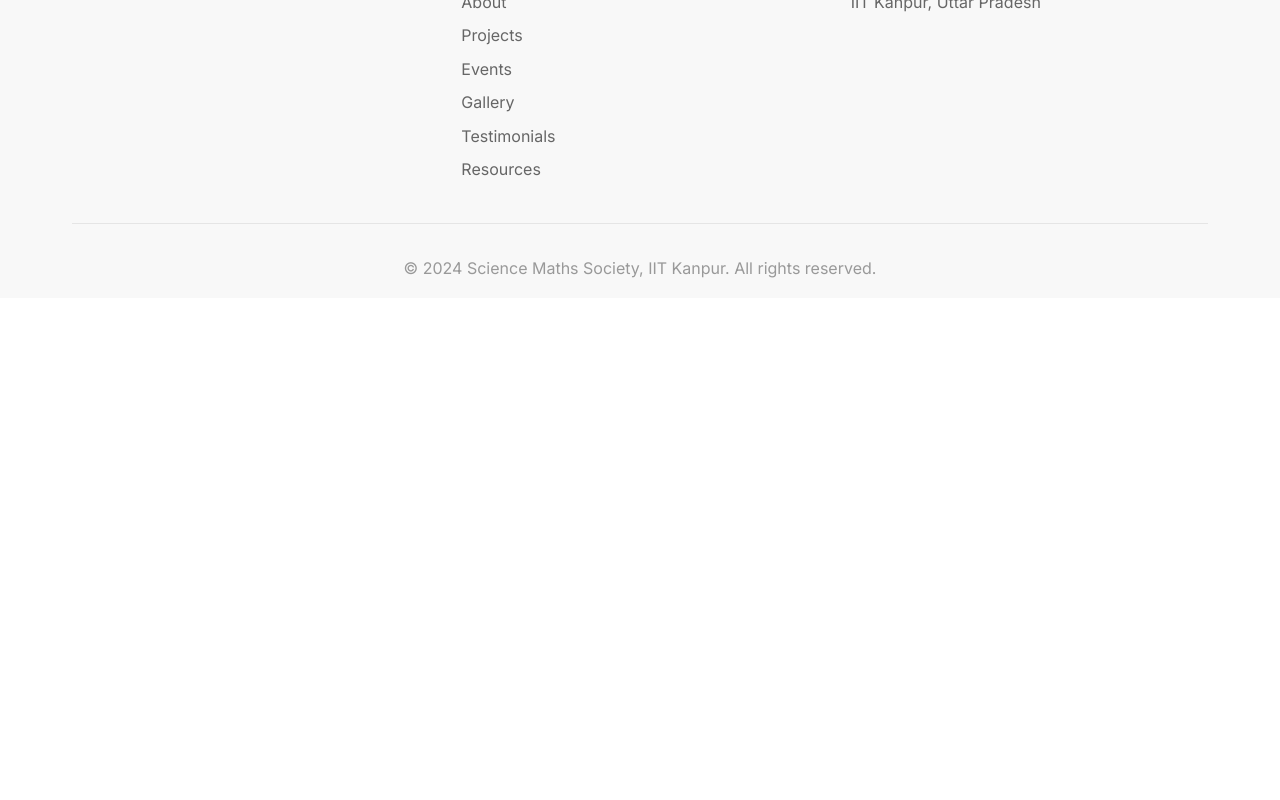
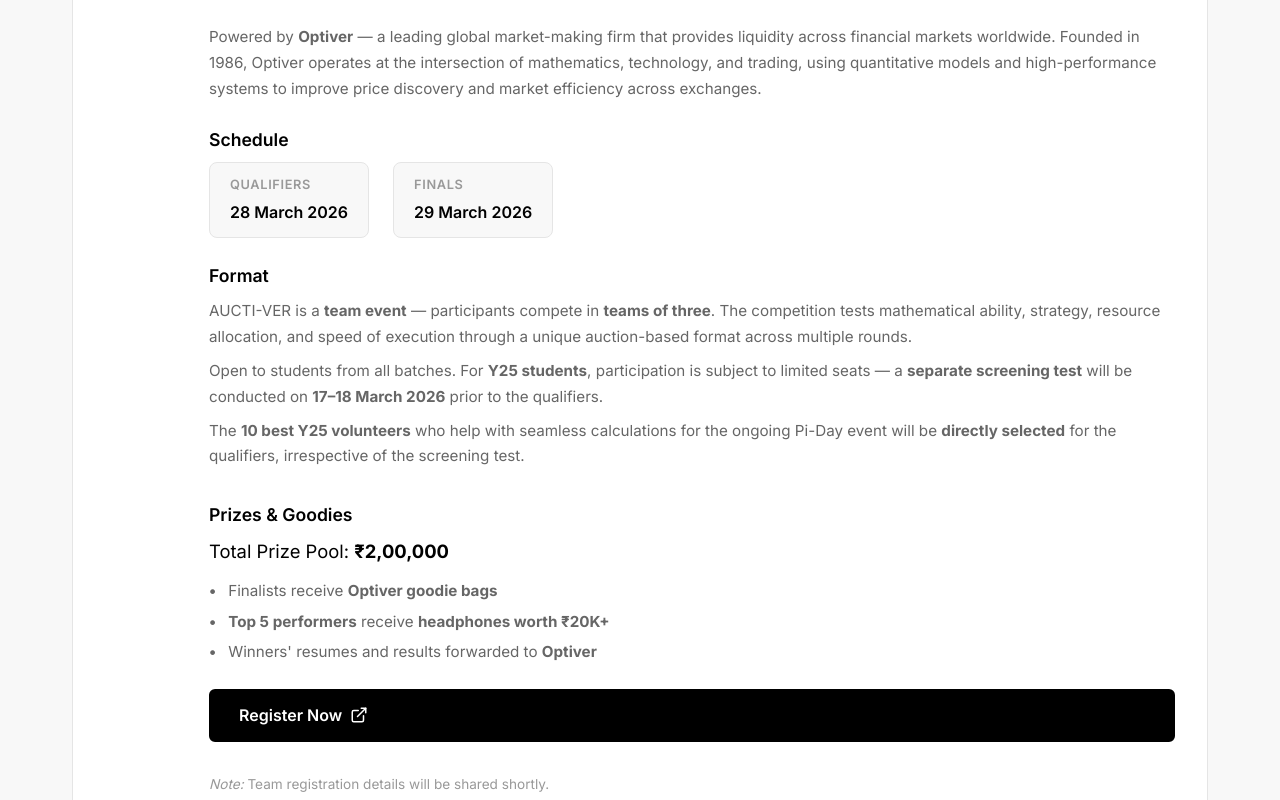
Before and after one commit to Singularityy0/scimathsoc, a React (Create React App) app: page /events in a window 1280 px wide. Shown: the part 2420-3220 px from the top of the page. Before the commit the page ends 2718 px from the top, so only its background shows below. Built offline with nearby package versions, Linux system fonts and the light colour scheme.

Commit message:
Added AUCTI-VER event details with Optiver sponsorship info

```diff
--- a/src/pages/Events.css
+++ b/src/pages/Events.css
@@ -271,6 +271,189 @@
   color: #ffffff;
 }
 
+/* AUCTI-VER expanded card */
+.auctiver-card {
+  grid-column: 1 / -1;
+}
+
+.auctiver-details {
+  margin: 1.5rem 0;
+  display: flex;
+  flex-direction: column;
+  gap: 1.5rem;
+}
+
+.auctiver-details h4 {
+  font-size: 1.1rem;
+  font-weight: 600;
+  margin-bottom: 0.5rem;
+  transition: color 0.3s ease;
+}
+
+.light-mode .auctiver-details h4 {
+  color: #000000;
+}
+
+.dark-mode .auctiver-details h4 {
+  color: #ffffff;
+}
+
+.auctiver-sponsor p {
+  font-size: 0.95rem;
+  line-height: 1.7;
+  transition: color 0.3s ease;
+}
+
+.light-mode .auctiver-sponsor p {
+  color: #666666;
+}
+
+.dark-mode .auctiver-sponsor p {
+  color: #cccccc;
+}
+
+.schedule-items {
+  display: flex;
+  gap: 1.5rem;
+  flex-wrap: wrap;
+}
+
+.schedule-item {
+  display: flex;
+  flex-direction: column;
+  padding: 0.75rem 1.25rem;
+  border: 1px solid;
+  border-radius: 8px;
+  min-width: 160px;
+  transition: all 0.3s ease;
+}
+
+.light-mode .schedule-item {
+  border-color: #e5e5e5;
+  background: #f8f8f8;
+}
+
+.dark-mode .schedule-item {
+  border-color: #333333;
+  background: #111111;
+}
+
+.schedule-label {
+  font-size: 0.8rem;
+  text-transform: uppercase;
+  font-weight: 600;
+  letter-spacing: 0.05em;
+  margin-bottom: 0.25rem;
+  transition: color 0.3s ease;
+}
+
+.light-mode .schedule-label {
+  color: #999999;
+}
+
+.dark-mode .schedule-label {
+  color: #888888;
+}
+
+.schedule-date {
+  font-size: 1rem;
+  font-weight: 600;
+  transition: color 0.3s ease;
+}
+
+.light-mode .schedule-date {
+  color: #000000;
+}
+
+.dark-mode .schedule-date {
+  color: #ffffff;
+}
+
+.auctiver-format p {
+  font-size: 0.95rem;
+  line-height: 1.7;
+  margin-bottom: 0.5rem;
+  transition: color 0.3s ease;
+}
+
+.light-mode .auctiver-format p {
+  color: #666666;
+}
+
+.dark-mode .auctiver-format p {
+  color: #cccccc;
+}
+
+.auctiver-prizes .prize-pool {
+  font-size: 1.15rem;
+  margin-bottom: 0.75rem;
+  transition: color 0.3s ease;
+}
+
+.light-mode .auctiver-prizes .prize-pool {
+  color: #000000;
+}
+
+.dark-mode .auctiver-prizes .prize-pool {
+  color: #ffffff;
+}
+
+.auctiver-prizes ul {
+  list-style: none;
+  padding: 0;
+  display: flex;
+  flex-direction: column;
+  gap: 0.4rem;
+}
+
+.auctiver-prizes li {
+  font-size: 0.95rem;
+  padding-left: 1.2rem;
+  position: relative;
+  transition: color 0.3s ease;
+}
+
+.auctiver-prizes li::before {
+  content: '•';
+  position: absolute;
+  left: 0;
+  font-weight: 700;
+}
+
+.light-mode .auctiver-prizes li {
+  color: #666666;
+}
+
+.dark-mode .auctiver-prizes li {
+  color: #cccccc;
+}
+
+.auctiver-register-btn {
+  display: inline-flex;
+  align-items: center;
+  gap: 0.5rem;
+  font-size: 1rem;
+  padding: 12px 28px;
+  border-radius: 6px;
+  text-decoration: none;
+  font-weight: 600;
+  transition: all 0.3s ease;
+}
+
+.auctiver-note {
+  font-size: 0.85rem;
+  margin-top: 0.5rem;
+  transition: color 0.3s ease;
+}
+
+.light-mode .auctiver-note {
+  color: #999999;
+}
+
+.dark-mode .auctiver-note {
+  color: #888888;
+}
+
 /* Responsive Design */
 @media (max-width: 768px) {
   .events-page {
@@ -297,6 +480,19 @@
   .event-meta {
     align-items: center;
   }
+
+  .auctiver-card {
+    grid-column: 1 / -1;
+  }
+
+  .schedule-items {
+    flex-direction: column;
+    gap: 0.75rem;
+  }
+
+  .schedule-item {
+    min-width: auto;
+  }
 }
 
 @media (max-width: 480px) {
--- a/src/pages/Events.js
+++ b/src/pages/Events.js
@@ -1,6 +1,6 @@
 import React from 'react';
 import { motion } from 'framer-motion';
-import { Clock, MapPin } from 'lucide-react';
+import { Clock, MapPin, ExternalLink } from 'lucide-react';
 import './Events.css';
 
 const Events = () => {
@@ -174,26 +174,88 @@
             </div>
           </div>
 
-          <div className="event-card">
+          <div className="event-card auctiver-card">
             <div className="event-date">
-              <span className="day">--</span>
-              <span className="month">--</span>
-              <span className="year">2025</span>
+              <span className="day">28</span>
+              <span className="month">Mar</span>
+              <span className="year">2026</span>
             </div>
             <div className="event-content">
-              <h3>Upcoming</h3>
+              <h3>AUCTI-VER</h3>
               <p className="event-description">
-                Details for the Auctiver event coming soon.
+                What happens when mathematics meets markets? What happens when strategy is just as important as solving the problem?
               </p>
+              <p className="event-description">
+                A two-day mathematical auction challenge that combines problem-solving, strategic bidding, and decision-making under real market conditions.
+              </p>
+
+              <div className="auctiver-details">
+                <div className="auctiver-sponsor">
+                  <p>
+                    Powered by <strong>Optiver</strong> — a leading global market-making firm that provides liquidity across financial markets worldwide. Founded in 1986, Optiver operates at the intersection of mathematics, technology, and trading, using quantitative models and high-performance systems to improve price discovery and market efficiency across exchanges.
+                  </p>
+                </div>
+
+                <div className="auctiver-schedule">
+                  <h4>Schedule</h4>
+                  <div className="schedule-items">
+                    <div className="schedule-item">
+                      <span className="schedule-label">Qualifiers</span>
+                      <span className="schedule-date">28 March 2026</span>
+                    </div>
+                    <div className="schedule-item">
+                      <span className="schedule-label">Finals</span>
+                      <span className="schedule-date">29 March 2026</span>
+                    </div>
+                  </div>
+                </div>
+
+                <div className="auctiver-format">
+                  <h4>Format</h4>
+                  <p>
+                    AUCTI-VER is a <strong>team event</strong> — participants compete in <strong>teams of three</strong>. The competition tests mathematical ability, strategy, resource allocation, and speed of execution through a unique auction-based format across multiple rounds.
+                  </p>
+                  <p>
+                    Open to students from all batches. For <strong>Y25 students</strong>, participation is subject to limited seats — a <strong>separate screening test</strong> will be conducted on <strong>17–18 March 2026</strong> prior to the qualifiers.
+                  </p>
+                  <p>
+                    The <strong>10 best Y25 volunteers</strong> who help with seamless calculations for the ongoing Pi-Day event will be <strong>directly selected</strong> for the qualifiers, irrespective of the screening test.
+                  </p>
+                </div>
+
+                <div className="auctiver-prizes">
+                  <h4>Prizes &amp; Goodies</h4>
+                  <p className="prize-pool">Total Prize Pool: <strong>₹2,00,000</strong></p>
+                  <ul>
+                    <li>Finalists receive <strong>Optiver goodie bags</strong></li>
+                    <li><strong>Top 5 performers</strong> receive <strong>headphones worth ₹20K+</strong></li>
+                    <li>Winners' resumes and results forwarded to <strong>Optiver</strong></li>
+                  </ul>
+                </div>
+
+                <a
+                  href="https://docs.google.com/forms/d/e/1FAIpQLSeBa8d4tVbstSAkqO2Dz4vDTQHkfYjhbcH0W6jdZ77TbVv08Q/viewform"
+                  target="_blank"
+                  rel="noopener noreferrer"
+                  className="btn btn-primary auctiver-register-btn"
+                >
+                  Register Now
+                  <ExternalLink size={18} />
+                </a>
+                <p className="auctiver-note">
+                  <em>Note:</em> Team registration details will be shared shortly.
+                </p>
+              </div>
+
               <div className="event-meta">
-                <span className="event-category competition">Auctiver</span>
+                <span className="event-category competition">AUCTI-VER × Optiver</span>
                 <span className="event-time">
                   <Clock size={16} />
-                  TBA
+                  28–29 March 2026
                 </span>
                 <span className="event-location">
                   <MapPin size={16} />
-                  TBA
+                  IIT Kanpur
                 </span>
               </div>
               <div className="event-status">
```
